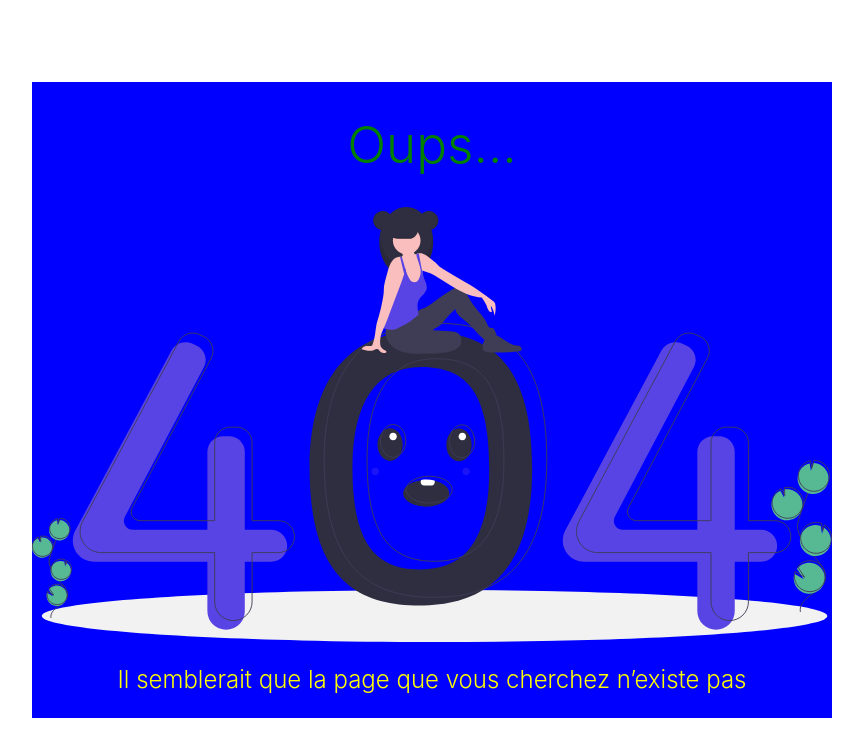
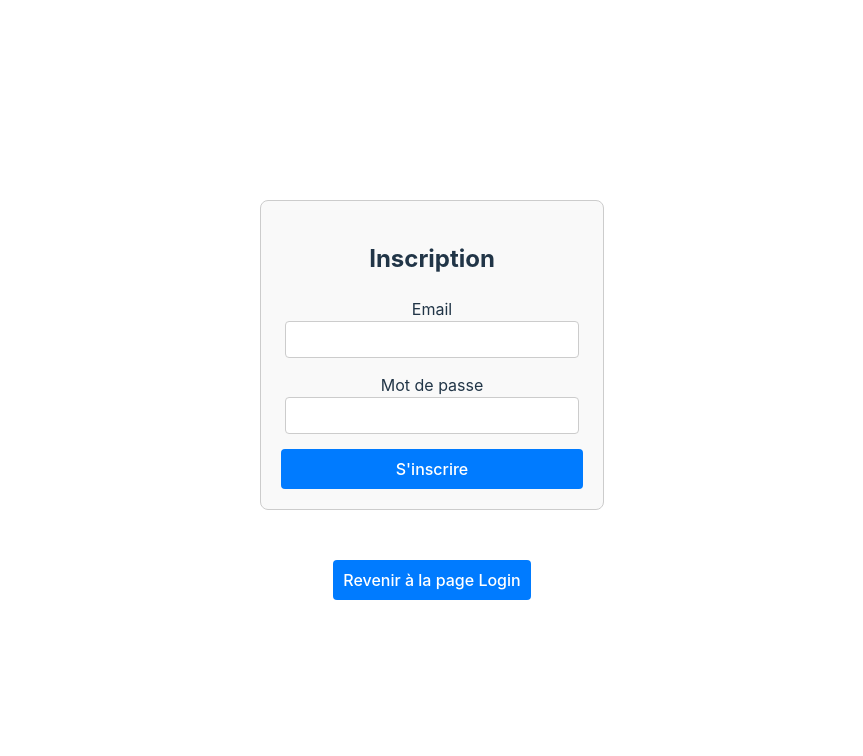
Before and after one commit to VP-Labs/SafeRoad-front, a React (Vite) app: page /signup in a window 1280 px wide. Shown: the top 756 px of the page, without its empty margins (208-1071 px from the left). Built offline with nearby package versions, Linux system fonts and the light colour scheme.

Commit message:
ajout de la page signup

```diff
--- a/src/App.jsx
+++ b/src/App.jsx
@@ -4,6 +4,7 @@ import { AuthProvider } from './utils/context/auth.jsx'
 import PrivateRoute from './pages/PrivateRoute'
 import Home from './pages/Home'
 import Login from './pages/Login'
+import Signup from './pages/Signup'
 import Error from './pages/Error'
 import './App.css'
 
@@ -17,6 +18,7 @@ function App() {
           <AuthProvider>
 	      <Routes>
 	          <Route path="/login" element={<Login />} />
+	          <Route path="/signup" element={<Signup />} />
 	          <Route element={<PrivateRoute />}>
 	              <Route path="/" element={<Home />} />
 	          </Route>
--- a/src/pages/Login/index.jsx
+++ b/src/pages/Login/index.jsx
@@ -1,6 +1,7 @@
 import React, { useState } from 'react';
 import styled from 'styled-components'
 import { useAuth } from "../../utils/hooks/index.jsx";
+import { useNavigate } from "react-router-dom";
 
 
 
@@ -13,12 +14,12 @@ function Login() {
   const [errorMessage, setErrorMessage] = useState('');
 
   const auth = useAuth();
-
+  const navigate = useNavigate();
 
 
 
   // Gestion de la soumission du formulaire
-  const handleSubmit = (event) => {
+  const handleSubmit = async (event) => {
     event.preventDefault(); // Empêche le rechargement de la page par défaut
 
     // Exemple de validation basique
@@ -27,20 +28,31 @@ function Login() {
       return;
     }
 
-    // Login
-    auth.loginAction({ email: email, password: password });
-
-    // Réinitialisation du formulaire après soumission réussie
+    var pEmail = email;
+    var pPassword = password;
+    // Réinitialisation du formulaire
     setErrorMessage('');
     setEmail('');
     setPassword('');
+
+    // Login
+    var resultat = await auth.loginAction({ email: pEmail, password: pPassword });
+    if(resultat == false) { setErrorMessage('Identifiants incorrect.'); }
+
     return;
+  };
+
+
+  const handleClickButton = async (e) => {
+    e.preventDefault();
+    navigate("/signup");
   };
 
 
 
 
   return (
+    <div>
     <Container>
       <h2>Connexion</h2>
       <FormLogin onSubmit={handleSubmit}>
@@ -75,6 +87,9 @@ function Login() {
         <FormButton type="submit">Se connecter</FormButton>
       </FormLogin>
     </Container>
+    <ButtonIntoSubscribe onClick={handleClickButton}>Pas encore inscrit? Cliquez ici!</ButtonIntoSubscribe>
+    </div>
+
   );
 }
 
@@ -129,7 +144,19 @@ const ErrorMsg = styled.p`
 	margin-bottom: 10px;
 `
 
+const ButtonIntoSubscribe = styled.button`
+  padding: 10px;
+  border-radius: 4px;
+  background-color: #007bff;
+  color: white;
+  border: none;
+  cursor: pointer;
+  margin-top: 50px;
 
+  &:hover {
+    background-color: #0056b3;
+  }
+`;
 
 
 
--- /dev/null
+++ b/src/pages/Signup/index.jsx
@@ -0,0 +1,185 @@
+import React, { useState } from 'react';
+import styled from 'styled-components'
+import { useAuth } from "../../utils/hooks/index.jsx";
+import { useNavigate } from "react-router-dom";
+
+
+
+
+
+function Signup() {
+
+  const [formData, setFormData] = useState({
+    email: '',
+    password: ''
+  });
+  const [errors, setErrors] = useState({});
+  const [accountCreated, setAccountCreated] = useState(false);
+  const auth = useAuth();
+  const navigate = useNavigate();
+
+  // Gérer les changements dans le formulaire
+  const handleChange = (e) => {
+    setFormData({
+      ...formData,
+      [e.target.name]: e.target.value
+    });
+  };
+
+  // Validation basique pour les champs
+  const validate = () => {
+    let formErrors = {};
+
+    if (!formData.email) {
+      formErrors.email = "L'email est requis";
+    } else if (!/\S+@\S+\.\S+/.test(formData.email)) {
+      formErrors.email = "L'email n'est pas valide";
+    }
+
+    if (!formData.password) {
+      formErrors.password = "Le mot de passe est requis";
+    } else if (formData.password.length < 6) {
+      formErrors.password = "Le mot de passe doit contenir au moins 6 caractères";
+    }
+
+    return formErrors;
+  };
+
+  // Gérer la soumission du formulaire
+  const handleSubmit = async (e) => {
+    e.preventDefault();
+    setAccountCreated(false);
+
+    const formErrors = validate();
+    if (Object.keys(formErrors).length > 0) { ; }
+    else {
+      // Envoyer les données au serveur
+      var resultat = await auth.signupAction(formData);
+      if(resultat == false) { formErrors.general = "formulaire incorrect."; }
+      else { setAccountCreated(true); }
+    }
+    setErrors(formErrors);
+  };
+
+  const handleClickButton = async (e) => {
+    e.preventDefault();
+    navigate("/login");
+  };
+
+
+  return (
+    <div>
+    <DivContainer>
+      <h2>Inscription</h2>
+      <FormSignup onSubmit={handleSubmit}>
+
+        <DivGroupForm>
+          <label htmlFor="email">Email</label>
+          <InputSignup
+            type="email"
+            id="email"
+            name="email"
+            value={formData.email}
+            onChange={handleChange}
+          />
+          {errors.email && <PerrorMessage>{errors.email}</PerrorMessage>}
+        </DivGroupForm>
+
+        <DivGroupForm>
+          <label htmlFor="password">Mot de passe</label>
+          <InputSignup
+            type="password"
+            id="password"
+            name="password"
+            value={formData.password}
+            onChange={handleChange}
+          />
+          {errors.password && <PerrorMessage>{errors.password}</PerrorMessage>}
+        </DivGroupForm>
+
+        <ButtonSignup type="submit">S'inscrire</ButtonSignup>
+
+        {errors.general && <PerrorMessage>{errors.general}</PerrorMessage>}
+
+      </FormSignup>
+
+      {accountCreated && <PSuccessMessage>VOUS AVEZ CREE UN COMPTE AVEC SUCCES!</PSuccessMessage>}
+    </DivContainer>
+    <ButtonRedirect onClick={handleClickButton}>Revenir à la page Login</ButtonRedirect>
+    </div>
+  );
+}
+
+
+
+
+
+
+
+// CSS with Styled Components ---------------------------------------------------------------------------------------------------
+
+const DivContainer = styled.div`
+  max-width: 400px;
+  margin: 0 auto;
+  padding: 20px;
+  border: 1px solid #ccc;
+  border-radius: 8px;
+  background-color: #f9f9f9;
+`;
+
+const FormSignup = styled.form`
+  display: flex;
+  flex-direction: column;
+`;
+
+const DivGroupForm = styled.div`
+  margin-bottom: 15px;
+`;
+
+const InputSignup = styled.input`
+  width: 90%;
+  padding: 10px;
+  border-radius: 4px;
+  border: 1px solid #ccc;
+`;
+
+const ButtonSignup = styled.button`
+  padding: 10px;
+  border-radius: 4px;
+  background-color: #007bff;
+  color: white;
+  border: none;
+  cursor: pointer;
+
+  &:hover {
+    background-color: #0056b3;
+  }
+`;
+
+const PerrorMessage = styled.p`
+  color: red;
+  font-size: 0.875rem;
+`;
+
+const PSuccessMessage = styled.p`
+  color: green;
+  font-size: 1.1rem;
+`;
+
+
+const ButtonRedirect = styled.button`
+  padding: 10px;
+  border-radius: 4px;
+  background-color: #007bff;
+  color: white;
+  border: none;
+  cursor: pointer;
+  margin-top: 50px;
+
+  &:hover {
+    background-color: #0056b3;
+  }
+`;
+
+
+export default Signup;
--- a/src/utils/context/auth.jsx
+++ b/src/utils/context/auth.jsx
@@ -29,12 +29,12 @@ export const AuthProvider = ({ children }) => {
         setToken(res.authToken);
         localStorage.setItem("authToken", res.authToken);
         navigate("/");
-        return;
+        return true;
       }
-      console.log("Identifiants Incorrects");
-      return;
+      return false;
     } catch (err) {
       console.error(err);
+      return false;
     }
   };
 
@@ -45,8 +45,28 @@ export const AuthProvider = ({ children }) => {
     navigate("/login");
   };
 
+  const signupAction = async (data) => {
+    try {
+      const response = await fetch("http://localhost:5005/auth/signup", {        //  <<<< backend api here <<<
+        method: "POST",
+        headers: {
+          "Content-Type": "application/json",
+        },
+        body: JSON.stringify(data),
+      });
+      const res = await response.json();
+      if (res.user) { return true; }
+      return false;
+    } catch (err) {
+      console.error(err);
+      return false;
+    }
+  };
+
+
+
   return (
-    <AuthContext.Provider value={{ token, user, loginAction, logOut }}>
+    <AuthContext.Provider value={{ token, user, loginAction, logOut, signupAction }}>
       {children}
     </AuthContext.Provider>
   );
```
